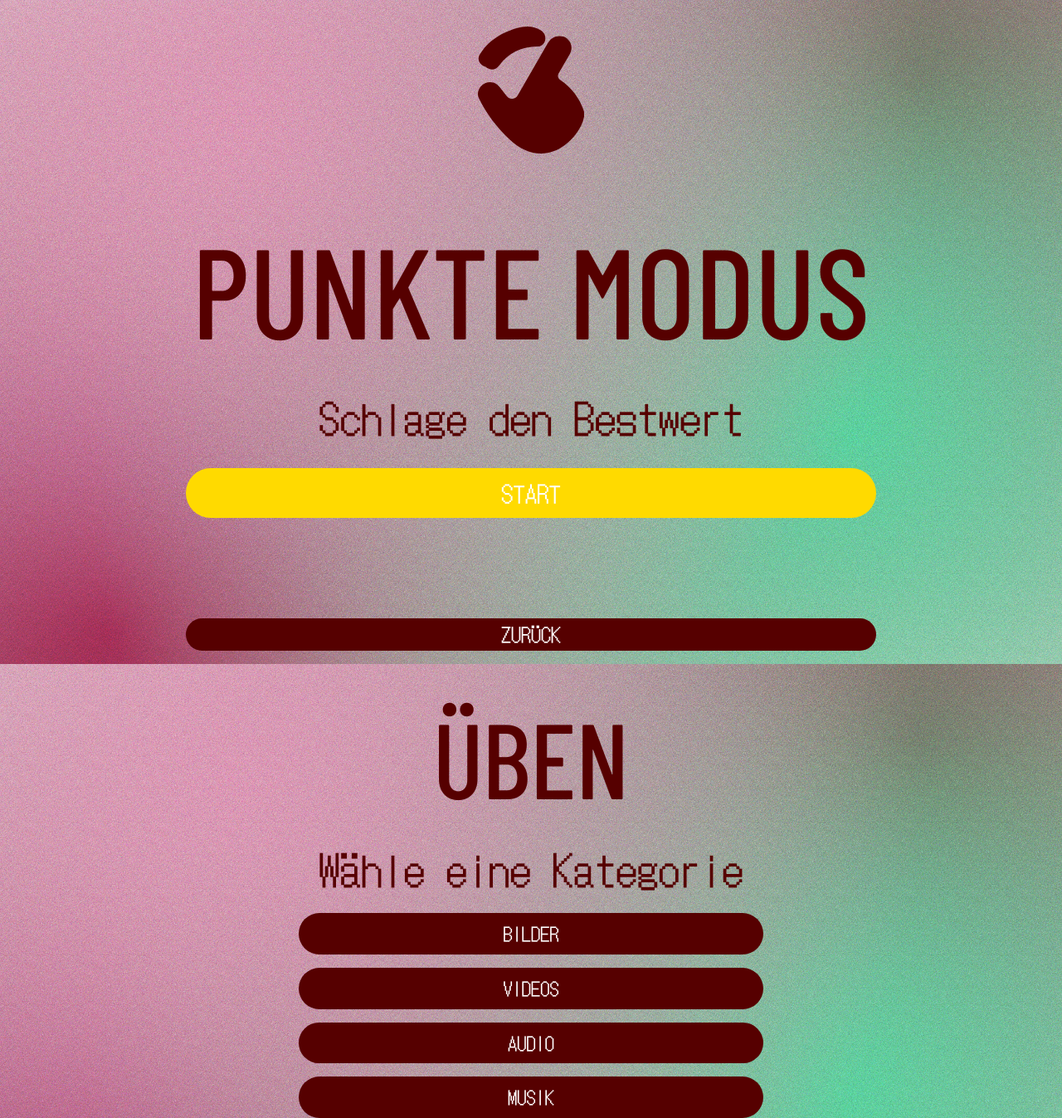
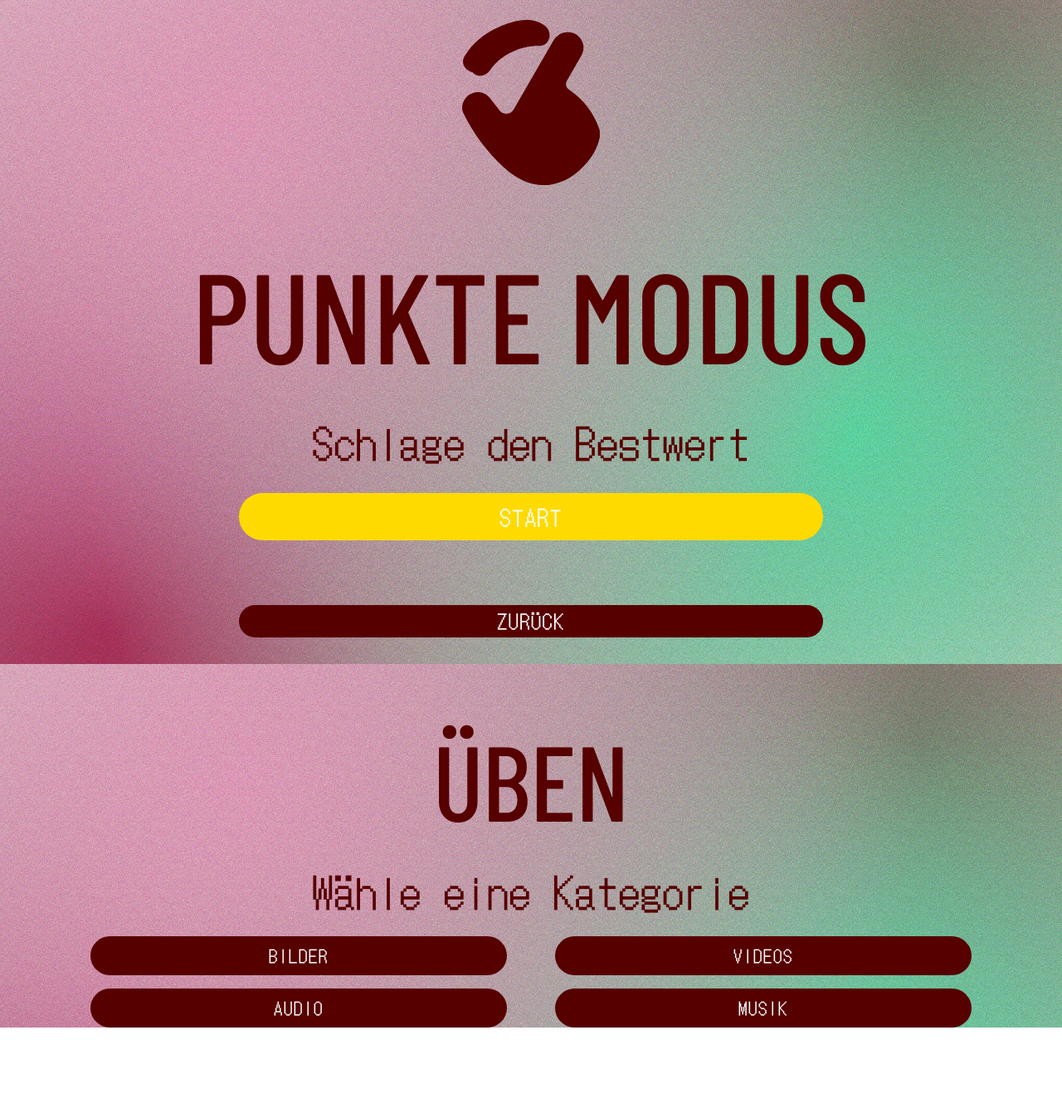
Before and after one commit to NadiaGiliberti/swaipe_app, a Nuxt app: page /kategorien in a window 1280 px wide. Shown: the whole page at 83% size. After the commit the page ends 1238 px from the top, so only its background shows below. Built offline with nearby package versions, Linux system fonts and the light colour scheme; a web font is replaced by a local one.

Commit message:
mini layout anpassungen

```diff
--- a/app/assets/css/main.css
+++ b/app/assets/css/main.css
@@ -105,6 +105,7 @@ h3 {
 h4 {
   color: var(--braun);
   font-family: 'DotGothic16', sans-serif;
+  letter-spacing: 0.05rem;
   text-align: center;
   font-size: 4vw;
   font-weight: 400;
@@ -118,8 +119,6 @@ p {
 }
 
 
-
-
 ul {
   font-family: 'BarlowCondensed', sans-serif;
   font-size: 7vw;
@@ -128,6 +127,7 @@ ul {
 
 a {
   font-family: 'DotGothic16', sans-serif;
+  letter-spacing: 0.05rem;
   font-size: 4vw;
   margin-top: 1rem;
 }
@@ -150,7 +150,8 @@ label {
   padding: 0.5rem;
   border-radius: 30px;
   font-family: 'DotGothic16', sans-serif;
-  font-size: 1.8rem;
+  letter-spacing: 0.1rem;
+  font-size: 1.7rem;
   color: white;
   font-weight: 400;
   text-align: center;
@@ -166,14 +167,14 @@ label {
   padding: 0.5rem;
   border-radius: 30px;
   font-family: 'DotGothic16', sans-serif;
-  font-size: 1.4rem;
+  letter-spacing: 0.1rem;
+  font-size: 1.3rem;
   color: white;
   font-weight: 400;
   text-align: center;
   text-decoration: none;
   transition: all 200ms;
-  width: 40%;
-  flex: 0 0 calc(50% - 1rem);
+  flex: 0 0 calc(45% - 1rem);
 }
 
 .button:hover,
@@ -189,16 +190,17 @@ label {
 .container_buttons {
   display: flex;
   flex-direction: column;
-  gap: 1rem;
-  width: 65%;
+  gap: 0.3rem;
+  width: 55%;
   margin-top: 6rem;
 }
+
 /** container mit weniger margin (im Text) **/
 .container_buttons_wm {
   display: flex;
   flex-direction: column;
-  gap: 1rem;
-  width: 65%;
+  gap: 0.3rem;
+  width: 55%;
   margin-top: 0.5rem;
 }
 
@@ -208,7 +210,7 @@ label {
   left: 50%;
   transform: translateX(-50%);
   display: flex;
-  width: 65%;
+  width: 55%;
   z-index: 1000;
 }
 
@@ -238,6 +240,7 @@ label {
   border-radius: 10px;
   background: var(--gelb);
   font-family: 'DotGothic16', sans-serif;
+  letter-spacing: 0.05rem;
   font-size: 0.8rem;
   outline: none;
 }
--- a/app/components/buttons/buttonZurueck.vue
+++ b/app/components/buttons/buttonZurueck.vue
@@ -19,6 +19,7 @@ function goBack() {
 .button_zurueck {
   background: var(--braun);
   padding: 0.1rem;
+  margin-bottom: 1rem;
   width: 100%;
   font-size: 1.5rem;
 }
--- a/app/components/navigation.vue
+++ b/app/components/navigation.vue
@@ -17,11 +17,11 @@
     display: flex;
     justify-content: center;
     align-items: center;
-    padding: 1rem;
+    padding: 0.5rem;
 }
 
 .icon_swaipe {
-    width: 10vw;
+    width: 13vw;
 }
 
 </style>
--- a/app/pages/kategorien.vue
+++ b/app/pages/kategorien.vue
@@ -78,7 +78,6 @@
     background: var(--braun);
 }
 
-
 .button_bilder {
     background: var(--braun);
 }
```
